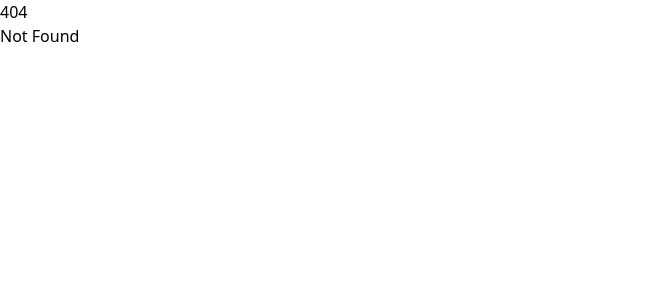
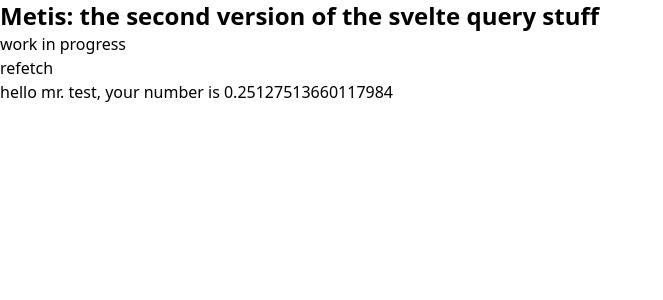
Before and after one commit to bmdavis419/effect-plus-sveltekit, a SvelteKit app: page /metis in a window 1280 px wide. Before the commit this address had no page. Shown: the top 300 px of the page, without its empty margins (0-663 px from the left). Built offline with nearby package versions, Linux system fonts and the light colour scheme.

Commit message:
first version of Metis query works

```diff
--- /dev/null
+++ b/src/routes/metis/+page.svelte
@@ -0,0 +1,46 @@
+<script lang="ts">
+	import { Effect } from 'effect';
+	import { createMetisQuery, metisQueryOptions } from './metisQuery.svelte';
+
+	const testQueryOptions = metisQueryOptions({
+		queryFn: ([name]) =>
+			Effect.gen(function* () {
+				console.log(`hello ${name}`);
+
+				const randomNumber = Math.random();
+
+				yield* Effect.sleep(1000);
+
+				if (randomNumber < 0.5) {
+					return `hello mr. ${name}, your number is ${randomNumber}`;
+				} else {
+					yield* Effect.fail(new Error(`sorry ${name}, your number is too big :(`));
+					return '';
+				}
+			}),
+		queryKey: ['test'] as const
+	});
+
+	const testQuery = createMetisQuery(testQueryOptions);
+</script>
+
+<div>
+	<h3 class="text-2xl font-bold">Metis: the second version of the svelte query stuff</h3>
+	<p>work in progress</p>
+</div>
+
+<div>
+	<button onclick={() => testQuery.refetch()}>refetch</button>
+</div>
+
+{#if testQuery.isLoading}
+	<div>loading...</div>
+{/if}
+
+{#if testQuery.error}
+	<div>error: {testQuery.error.message}</div>
+{/if}
+
+{#if testQuery.data}
+	<div>{testQuery.data}</div>
+{/if}
--- /dev/null
+++ b/src/routes/metis/metisQuery.svelte.ts
@@ -0,0 +1,104 @@
+import { Effect } from 'effect';
+
+type MetisQueryKey = ReadonlyArray<unknown>;
+
+export type DecoratedMetisQueryKey<TKey extends MetisQueryKey> = {
+	[K in keyof TKey]: TKey[K] extends TKey[number] ? TKey[K] : never;
+};
+
+export type MetisQueryResolver<TKey extends MetisQueryKey, TOutput, TError> = (
+	input: DecoratedMetisQueryKey<TKey>
+) => Effect.Effect<TOutput, TError>;
+
+export type MetisQueryDef<TKey extends MetisQueryKey, TOutput, TError> = {
+	resolver: MetisQueryResolver<TKey, TOutput, TError>;
+	$types: {
+		output: TOutput;
+		key: DecoratedMetisQueryKey<TKey>;
+	};
+	key: DecoratedMetisQueryKey<TKey>;
+	internalRunResolver: () => Promise<{
+		data: TOutput | undefined;
+		error: TError | undefined;
+	}>;
+};
+
+export type MetisQueryMethods<TOutput, TError> = {
+	data: TOutput | undefined;
+	isLoading: boolean;
+	refetch: () => Promise<void>;
+	error: TError | undefined;
+};
+
+export type MetisQuery<TKey extends MetisQueryKey, TOutput, TError> = {
+	_def: MetisQueryDef<TKey, TOutput, TError>;
+} & MetisQueryMethods<TOutput, TError>;
+
+export type AnyMetisQuery = MetisQuery<any, any, any>;
+
+export type MetisQueryOptions<$Key extends MetisQueryKey, $Output, $Error> = {
+	queryFn: MetisQueryResolver<$Key, $Output, $Error>;
+	queryKey: $Key;
+};
+
+export const metisQueryOptions = <$Key extends MetisQueryKey, $Output, $Error>(
+	options: MetisQueryOptions<$Key, $Output, $Error>
+) => {
+	return options;
+};
+
+export const createMetisQuery = <$Key extends MetisQueryKey, $Output, $Error>(
+	options: MetisQueryOptions<$Key, $Output, $Error>
+) => {
+	return new MetisQueryClass(options) as MetisQuery<$Key, $Output, $Error>;
+};
+
+export class MetisQueryClass<$Key extends MetisQueryKey, $Output, $Error>
+	implements MetisQuery<$Key, $Output, $Error>
+{
+	_def: MetisQueryDef<$Key, $Output, $Error>;
+
+	data = $state<$Output | undefined>();
+	isLoading = $state<boolean>(false);
+	error = $state<$Error | undefined>(undefined);
+
+	constructor(options: MetisQueryOptions<$Key, $Output, $Error>) {
+		this._def = {
+			resolver: options.queryFn,
+			$types: {
+				output: null as unknown as $Output,
+				key: null as unknown as DecoratedMetisQueryKey<$Key>
+			},
+			key: options.queryKey as DecoratedMetisQueryKey<$Key>,
+			internalRunResolver: async () => {
+				try {
+					const result = await Effect.runPromise(this._def.resolver(this._def.key));
+
+					return {
+						data: result,
+						error: undefined
+					};
+				} catch (error) {
+					return {
+						data: undefined,
+						error: error as $Error
+					};
+				}
+			}
+		};
+
+		$effect(() => {
+			this.refetch();
+		});
+	}
+
+	async refetch() {
+		this.isLoading = true;
+
+		const { data, error } = await this._def.internalRunResolver();
+
+		this.data = data;
+		this.error = error;
+		this.isLoading = false;
+	}
+}
```
